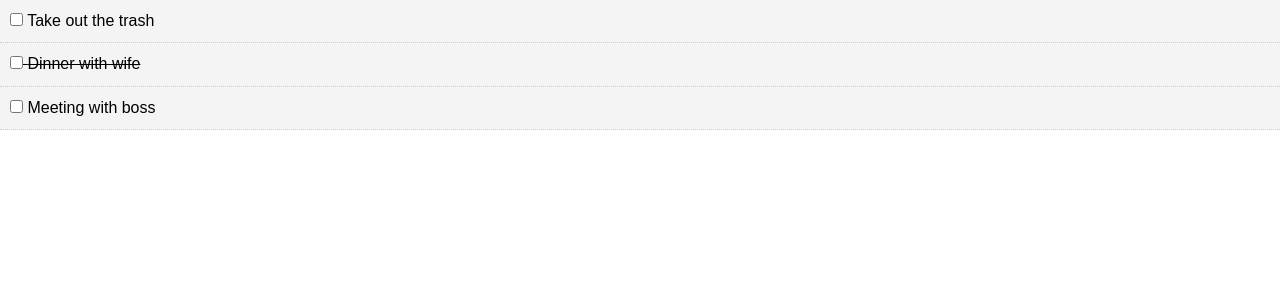
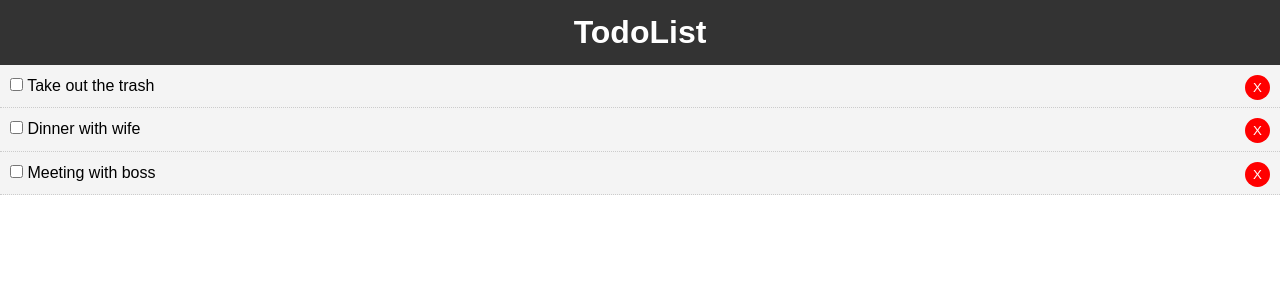
Before and after one commit to Ronyonka/todo, a React (Create React App) app: page / in a window 1280 px wide. Shown: the top 300 px of the page. Built offline with nearby package versions, Linux system fonts and the light colour scheme.

Commit message:
added delete function

```diff
--- a/src/App.js
+++ b/src/App.js
@@ -1,4 +1,5 @@
 import React, { Component } from 'react';
+import Header from './components/layout/Header';
 import Todos from './components/Todos';
 
 import './App.css';
@@ -14,7 +15,7 @@ class App extends Component {
         {
           id: 2,
           title: 'Dinner with wife',
-          completed: true
+          completed: false
         },
         {
           id: 3,
@@ -34,11 +35,17 @@ class App extends Component {
     }) });
   }
 
+  // Delete todo
+
+  delTodo = (id) => {
+    this.setState({ todos: [...this.state.todos.filter(todo => todo.id !== id)] });
+  }
   render(){
       console.log(this.state.todos)
     return (
           <div className="App">
-            <Todos todos={this.state.todos} markComplete={this.markComplete} />
+            <Header />
+            <Todos todos={this.state.todos} markComplete={this.markComplete} delTodo={this.delTodo}/>
           </div>
     );
   }
--- a/src/components/TodoItem.js
+++ b/src/components/TodoItem.js
@@ -32,8 +32,10 @@ export class TodoItem extends Component {
     return(
       <div style={this.getStyle()}>
       <p>
-      <input type="checkbox" onChange={this.props.markComplete.bind(this, id)}/>{' '}
+      <input type="checkbox" onChange={this.props.markComplete.bind(this, id)}/>
+      {' '}
       { title }
+      <button onClick={this.props.delTodo.bind(this, id)} style={btnStyle}>X</button>
       </p>
       </div>
     )
@@ -45,6 +47,16 @@ TodoItem.propTypes = {
   todo: PropTypes.object.isRequired
 }
 
+const btnStyle = {
+  background: '#ff0000',
+  color: '#fff',
+  border: 'none',
+  padding: '5px 8px',
+  borderRadius: '50%',
+  cursor: 'pointer',
+  float: 'right'
+}
+
 // const itemSyule = {
 //   backgroundColor: '#f4f4f4'
 // }
--- a/src/components/Todos.js
+++ b/src/components/Todos.js
@@ -7,7 +7,7 @@ class Todos extends Component {
   render(){
 
     return this.props.todos.map((todo) => (
-      <TodoItem key={todo.id} todo={todo} markComplete={this.props.markComplete}/>
+      <TodoItem key={todo.id} todo={todo} markComplete={this.props.markComplete} delTodo={this.props.delTodo}/>
     ));
   }
 }
--- /dev/null
+++ b/src/components/layout/Header.js
@@ -0,0 +1,18 @@
+import React from 'react';
+
+function Header() {
+  return (
+    <header style={headerStyle}>
+      <h1>TodoList</h1>
+    </header>
+  )
+}
+
+const headerStyle = {
+  background: '#333',
+  color: '#fff',
+  textAlign: 'center',
+  padding: '10px'
+}
+
+export default Header;
```
Also changed, not shown: src/components/AddTodo.js (added, +15 -0 lines).
